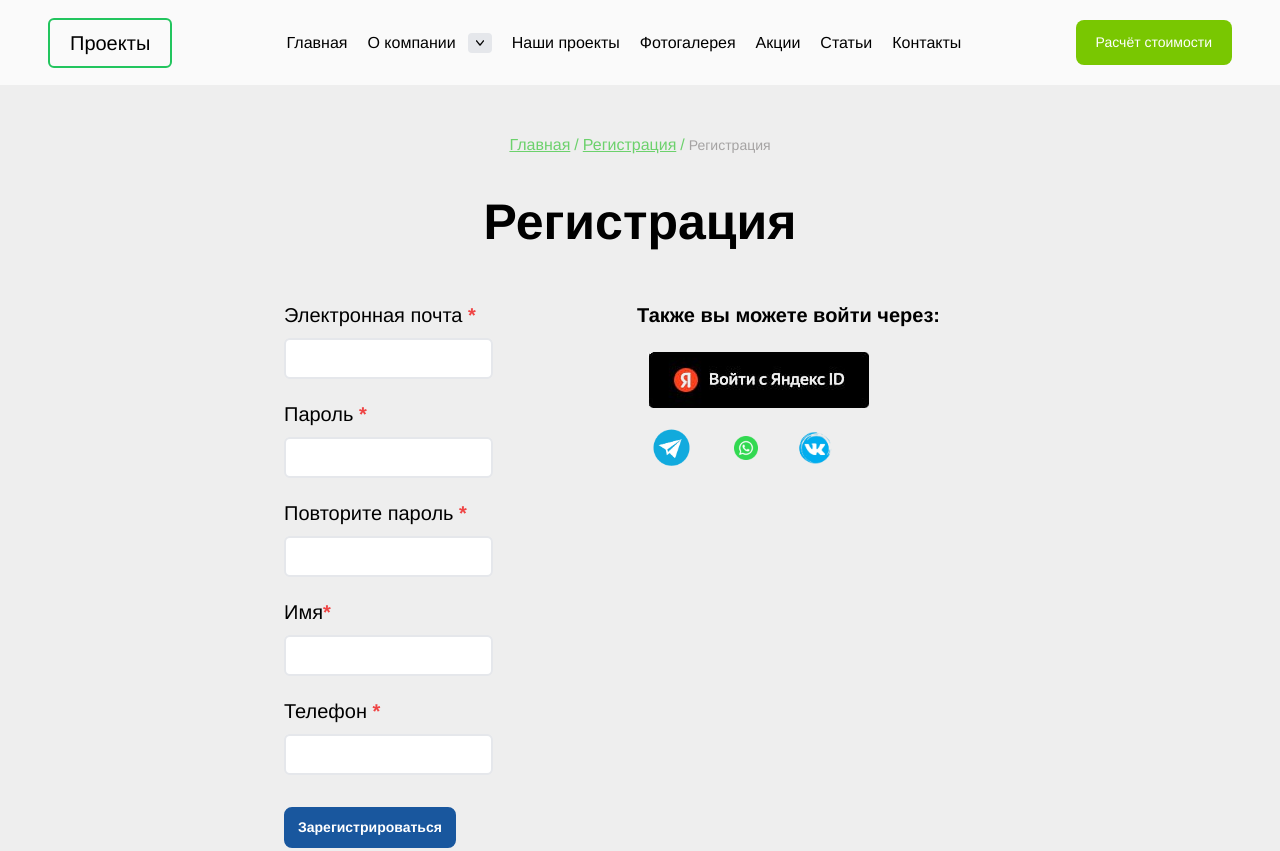
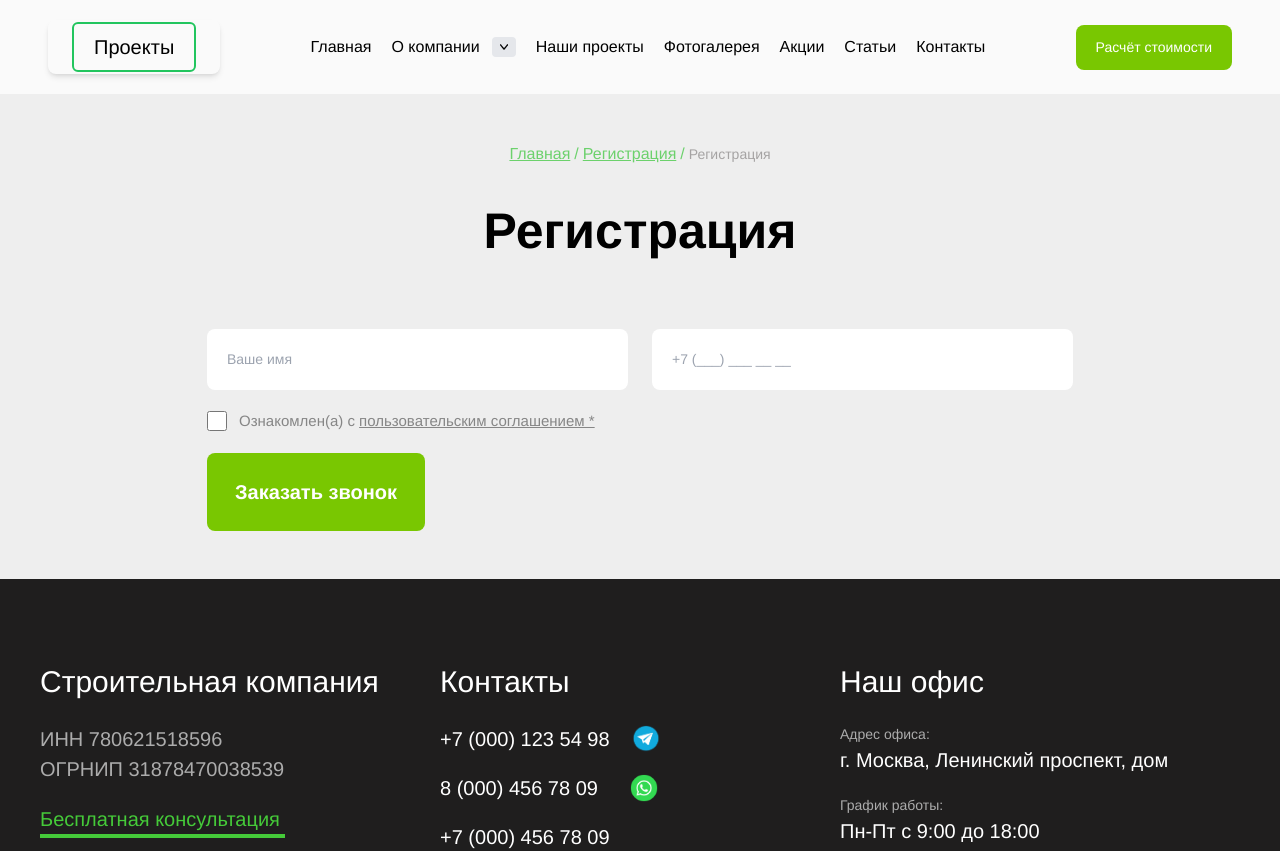
Before and after one commit to QobulovAbduazizbek/Imtixon, a React (Vite) app: page /RoyxatdanOt in a window 1280 px wide. Shown: the top 851 px of the page. Built offline with nearby package versions, Linux system fonts and the light colour scheme.

Commit message:
Add new code for Header RoyhatdanOt SingUp

```diff
--- a/src/components/Header.jsx
+++ b/src/components/Header.jsx
@@ -1,6 +1,8 @@
 import React, { useState, useEffect } from "react";
 import { Link } from "react-router-dom";
 import Arrowd from "../img/Arrowd.png";
+import axios from "axios";
+import AOS from 'aos';
 import {
   Popover,
   PopoverHandler,
@@ -166,11 +168,11 @@ const Header = () => {
                 onMouseLeave={handleClose}
                 className="relative"
               >
-                <Link to="/projects">
+                <Button>
                   <span className="py-3 px-5 border-2 border-green-500 hover:bg-[#79c701] hover:text-white duration-700 text-black rounded-md font-medium text-[16px] md:text-[20px]">
                     Проекты
                   </span>
-                </Link>
+                </Button>
                 {down && (
                   <div
                     onMouseMove={handleOpen}
--- a/src/pages/RoyxatdanOt.jsx
+++ b/src/pages/RoyxatdanOt.jsx
@@ -5,43 +5,127 @@ import Telegram from '../img/Telegram.png';
 import wh from '../img/wh.png';
 import vk from '../img/vk.png';
 import PageWrapper from '../components/PageWrapper';
+import axios from "axios";
 
 const Registration = () => {
-    // Holatlarni yaratish
-    const [email, setEmail] = useState('');
-    const [password, setPassword] = useState('');
-    const [confirmPassword, setConfirmPassword] = useState('');
-    const [name, setName] = useState('');
-    const [phone, setPhone] = useState('');
-    const [errorMessage, setErrorMessage] = useState('');
+    // Telegram bot
+  const [phone, setPhone] = useState("");
+  const [name, setName] = useState("");
+  const [isCheckboxChecked, setIsCheckboxChecked] = useState(false);
+  const [checkboxError, setCheckboxError] = useState(false); // New state for checkbox error
+  const [isModalOpen, setIsModalOpen] = useState(false);
+  const [isInfoModalOpen, setIsInfoModalOpen] = useState(false);
+  const [rotate, setRotate] = useState(false);
+  const [isMobileMenuOpen, setIsMobileMenuOpen] = useState(false);
+
+  const toggleModal = () => {
+    setRotate(true);
+    setIsModalOpen((prev) => !prev);
+    setTimeout(() => setRotate(false), 300);
+  };
+
+  const handleName = (event) => {
+    setName(event.target.value);
+  };
+
+  const handlePhone = (event) => {
+    setPhone(event.target.value);
+  };
+  const handleCheckboxChange = (event) => {
+    setIsCheckboxChecked(event.target.checked);
+    setCheckboxError(false); // Reset error state when checkbox is changed
+  };
+
+  const handleSubmitInput = (event) => {
+    event.preventDefault();
+    const trimmedName = name.trim();
+    const trimmedPhone = phone.trim();
+
+    if (trimmedName === "" || trimmedPhone === "") {
+      alert("Iltimos malumotni to'ldiring");
+    } else if (!isCheckboxChecked) {
+      setCheckboxError(true); // Show error message if checkbox is not checked
+      alert("Iltimos, shaxsiy ma'lumotlaringizni tasdiqlang");
+    } else {
+      const telegram_bot_id = "7151234929:AAHvZF3cYXukCLo4ywa_ec0c-u753vznJck";
+      const chat_id = "-1002083076166";
+
+      const telegramMessage = `Name: ${name}\nPhone Number: ${phone}`;
+
+      axios
+        .post(`https://api.telegram.org/bot${telegram_bot_id}/sendMessage`, {
+          chat_id,
+          text: telegramMessage,
+        })
+        .then((response) => {
+          setName("");
+          setPhone("");
+          setIsCheckboxChecked(false);
+          setCheckboxError(false); //
+          alert("Ma'lumot yuborildi!");
+        })
+        .catch((error) => {
+          console.error("Error sending message:", error);
+        });
+    }
+  };
+
+  const [formData, setFormData] = useState({
+    name: "",
+    message: "",
+    phone: "",
+  });
+  const [errors, setErrors] = useState({
+    name: "",
+    message: "",
+    phone: "",
+  });
+
+  const handleChange = (e) => {
+    setFormData({
+      ...formData,
+      [e.target.name]: e.target.value,
+    });
+  };
+
+  const validateForm = () => {
+    let valid = true;
+    let errors = { name: "", message: "", phone: "" };
+
+    if (!formData.name) {
+      errors.name = "Ваше имя обязательно для заполнения";
+      valid = false;
+    }
+    if (!formData.message) {
+      errors.message = "Объяснение обязательно для заполнения";
+      valid = false;
+    }
+    if (!formData.phone) {
+      errors.phone = "Телефон обязателен для заполнения";
+      valid = false;
+    }
+
+    setErrors(errors);
+    return valid;
+  };
 
   const handleSubmit = (e) => {
     e.preventDefault();
-
-        // Input maydonlarini tekshirish
-        if (!email || !password || !confirmPassword || !name || !phone) {
-            setErrorMessage('Толдиринг'); // Xatolik xabari
-            return;
+    if (validateForm()) {
+      // Form submission logic here
+      console.log("Form submitted:", formData);
+      setModal(false);
     }
-
-        if (password !== confirmPassword) {
-            setErrorMessage('Пароли не совпадают'); // Parollar mos kelmasligi xabari
-            return;
+  };
+  const handleSubmit1 = (e) => {
+    e.preventDefault();
+    if (validateForm()) {
+      // Form submission logic here
+      console.log("Form submitted:", formData);
+      setButtonText("Отправлено");
+      // Reset form or additional actions if needed
+      setFormData({ name: "", phone: "" });
     }
-
-        // Ma'lumotlarni console.log orqali chiqarish
-        console.log('Email:', email);
-        console.log('Password:', password);
-        console.log('Name:', name);
-        console.log('Phone:', phone);
-
-        // Formani tozalash
-        setEmail('');
-        setPassword('');
-        setConfirmPassword('');
-        setName('');
-        setPhone('');
-        setErrorMessage('');
   };
 
     return (
@@ -56,63 +140,68 @@ const Registration = () => {
                 <h3 className='text-[50px] font-bold mb-10'>
                     Регистрация
                 </h3>
-                <form onSubmit={handleSubmit} className='flex flex-col md:flex-row items-center md:items-start'>
-                    <div className='mr-0 md:mr-36 mb-10 md:mb-0'>
-                        <p className='text-[20px] mb-2'>Электронная почта <span className='text-red-500 font-bold'>*</span></p>
+                <form onSubmit={handleSubmitInput}>
+              <ul>
+                <li className="mb-5">
+                  <form action="">
                     <input
-                            className='w-full py-2 px-3 mb-5 rounded-md border-2'
-                            type="email"
-                            value={email}
-                            onChange={(e) => setEmail(e.target.value)}
+                      data-aos="fade-up"
+                      required
+                      type="text"
+                      name="name"
+                      placeholder="Ваше имя"
+                      onChange={handleName}
+                      value={name}
+                      className="py-[20px] pr-[220px] mb-5 lg:mb-0 pl-5 rounded-lg text-black font-medium mr-6"
                     />
-                        <p className='text-[20px] mb-2'>Пароль  <span className='text-red-500 font-bold'>*</span></p>
                     <input
-                            className='w-full py-2 px-3 mb-5 rounded-md border-2'
-                            type="password"
-                            value={password}
-                            onChange={(e) => setPassword(e.target.value)}
+                      onChange={handlePhone}
+                      data-aos="fade-up"
+                      type="text"
+                      name="phone"
+                      placeholder="+7 (___) ___ __ __"
+                      value={phone}
+                      className="py-[20px] pr-[220px] mt-5 pl-5 rounded-lg text-black font-medium"
                     />
-                        <p className='text-[20px] mb-2'>Повторите пароль <span className='text-red-500 font-bold'>*</span></p>
+                  </form>
+                </li>
+                <li>
+                  <div className="flex items-center mb-5">
                     <input
-                            className='w-full py-2 px-3 mb-5 rounded-md border-2'
-                            type="password"
-                            value={confirmPassword}
-                            onChange={(e) => setConfirmPassword(e.target.value)}
+                      id="privacy"
+                      checked={isCheckboxChecked}
+                      onChange={handleCheckboxChange}
+                      data-aos="fade-up"
+                      type="checkbox"
+                      className="mr-3 h-5 w-5 rounded-lg border-none"
                     />
-                        <p className='text-[20px] mb-2'>Имя<span className='text-red-500 font-bold'>*</span></p>
-                        <input
-                            className='w-full py-2 px-3 mb-5 rounded-md border-2'
-                            type="text"
-                            value={name}
-                            onChange={(e) => setName(e.target.value)}
-                        />
-                        <p className='text-[20px] mb-2'>Телефон <span className='text-red-500 font-bold'>*</span></p>
-                        <input
-                            className='w-full py-2 px-3 mb-8 rounded-md border-2'
-                            type="tel"
-                            value={phone}
-                            onChange={(e) => setPhone(e.target.value)}
-                        />
-                        <div>
+                    <p
+                      data-aos="fade-up"
+                      className="text-[15px] font-medium text-[#868686]"
+                    >
+                      <Link data-aos="fade-up" to={"/FoydalanishSharti"}>
+                        Ознакомлен(а) с{" "}
+                      </Link>{" "}
+                      <u>пользовательским соглашением *</u>
+                    </p>
+                    {checkboxError && (
+                      <p className="text-red-500 text-sm">
+                        Пожалуйста, подтвердите согласие
+                      </p>
+                    )}
+                  </div>
+                </li>
+                <li>
                   <button
+                    data-aos="fade-up"
                     type="submit"
-                                className='bg-[#19579e] w-full md:w-auto px-3 py-2 rounded-lg border-2 border-[#19579e] text-white font-bold'
+                    className="bg-[#79c701] py-6 rounded-lg px-7 text-white text-[20px] font-semibold"
                   >
-                                Зарегистрироваться
+                    Заказать звонок
                   </button>
-                        </div>
-                    </div>
-                    <div className='pr-0 md:pr-14 text-center md:text-start'>
-                        <p className='text-[20px] font-bold mb-3'>Также вы можете войти через:</p>
-                        <img src={Button} alt="" className='mb-3' />
-                        <div className='flex items-center justify-center md:justify-start'>
-                            <img className='w-[90px] h-10 md:w-auto mr-2 md:mr-5' src={Telegram} alt="" />
-                            <img className='w-[90px] h-10 md:w-auto mr-2 md:mr-5' src={wh} alt="" />
-                            <img className='w-[90px] h-10 md:w-auto' src={vk} alt="" />
-                        </div>
-                    </div>
+                </li>
+              </ul>
             </form>
-                {errorMessage && <p className="mt-4 text-red-600">{errorMessage}</p>}
             </div>
         </div>
         </PageWrapper>
--- a/src/pages/SingUp.jsx
+++ b/src/pages/SingUp.jsx
@@ -1,42 +1,109 @@
-import React, { useState } from 'react';
+import React, { useEffect, useState } from 'react';
 import { Link } from "react-router-dom";
 import Button from '../img/Button.png';
 import Telegram from '../img/Telegram.png';
 import wh from '../img/wh.png';
+import axios from "axios";
 import vk from '../img/vk.png';
 import PageWrapper from '../components/PageWrapper';
+import AOS from 'aos';
 
 const SignUp = () => {
-    // Holatlarni yaratish
-    const [email, setEmail] = useState('');
-    const [password, setPassword] = useState('');
-    const [errorMessage, setErrorMessage] = useState('');
-    const [isSubmitted, setIsSubmitted] = useState(false);
+    // Telegram bot
+  const [phone, setPhone] = useState("");
+  const [name, setName] = useState("");
+  const [isCheckboxChecked, setIsCheckboxChecked] = useState(false);
+  const [checkboxError, setCheckboxError] = useState(false); // New state for checkbox error
+  const [isModalOpen, setIsModalOpen] = useState(false);
+  const [isInfoModalOpen, setIsInfoModalOpen] = useState(false);
+  const [rotate, setRotate] = useState(false);
+  const [isMobileMenuOpen, setIsMobileMenuOpen] = useState(false);
 
-    const handleSubmit = (e) => {
-        e.preventDefault();
+  const toggleModal = () => {
+    setRotate(true);
+    setIsModalOpen(prev => !prev);
+    setTimeout(() => setRotate(false), 300);
+  };
 
-        // Input maydonlarini tekshirish
-        if (!email || !password) {
-            setErrorMessage('Толдиринг'); // Xatolik xabari
-            return;
+  const handleName = (event) => {
+    setName(event.target.value);
+  };
+
+  const handlePhone = (event) => {
+    setPhone(event.target.value);
+  };
+  const handleCheckboxChange = (event) => {
+    setIsCheckboxChecked(event.target.checked);
+    setCheckboxError(false); // Reset error state when checkbox is changed
+  };
+
+  const handleSubmitInput = (event) => {
+    event.preventDefault();
+    const trimmedName = name.trim();
+    const trimmedPhone = phone.trim();
+
+    if (trimmedName === "" || trimmedPhone === "") {
+      alert("Iltimos malumotni to'ldiring");
+    } else if (!isCheckboxChecked) {
+      setCheckboxError(true); // Show error message if checkbox is not checked
+      alert("Iltimos, shaxsiy ma'lumotlaringizni tasdiqlang");
+    } else {
+      const telegram_bot_id = "7233272711:AAH91LcYfkmAKISHvEZrCQwnisVlVIf7MBE";
+      const chat_id = "-1002167792051";
+
+      const telegramMessage = `Name: ${name}\nPhone Number: ${phone}`;
+
+      axios
+        .post(`https://api.telegram.org/bot${telegram_bot_id}/sendMessage`, {
+          chat_id,
+          text: telegramMessage,
+        })
+        .then((response) => {
+          setName("");
+          setPhone("");
+          setIsCheckboxChecked(false);
+          setCheckboxError(false); //
+          alert("Ma'lumot yuborildi!");
+        })
+        .catch((error) => {
+          console.error("Error sending message:", error);
+        });
     }
+  };
 
-        // Ma'lumotlarni console.log orqali chiqarish
-        console.log('Email:', email);
-        console.log('Password:', password);
 
-        // Formani tozalash
-        setEmail('');
-        setPassword('');
-        setIsSubmitted(true);
-        setErrorMessage('');
+  const toggleInfoModal = () => {
+    setIsInfoModalOpen(prev => !prev);
+  };
 
-        // 3 soniya davomida xabarni ko'rsatish
-        setTimeout(() => {
-            setIsSubmitted(false);
-        }, 3000);
+  const toggleMobileMenu = () => {
+    setIsMobileMenuOpen(prev => !prev);
   };
+
+  useEffect(() => {
+    const handleKeyDown = (event) => {
+      if (event.key === 'Escape') {
+        setIsModalOpen(false);
+        setIsInfoModalOpen(false);
+        setIsMobileMenuOpen(false);
+      }
+    };
+
+    window.addEventListener('keydown', handleKeyDown);
+    return () => window.removeEventListener('keydown', handleKeyDown);
+  }, []);
+
+  const handleOverlayClick = (e) => {
+    if (e.target === e.currentTarget) {
+      setIsModalOpen(false);
+      setIsInfoModalOpen(false);
+      setIsMobileMenuOpen(false);
+    }
+  };
+
+  useEffect(() => {
+    AOS.init();
+  }, []);
 
     return (
         <PageWrapper>
@@ -56,42 +123,75 @@ const SignUp = () => {
                     <div className='border-2 py-4 md:py-5 px-3 md:px-5'>
                         <p className='text-[16px] md:text-[18px] font-bold mb-1'>Электронная почта:</p>
                         <div className='flex flex-col md:flex-row items-start md:justify-between'>
-                            <div className="mb-4 md:mb-0 md:mr-4">
+                        <form onSubmit={handleSubmitInput}>
+                  <ul>
+                    <li className="mb-5">
+                      <form action="">
                         <input
-                                    className='w-full md:w-[500px] py-2 px-2 text-black rounded-md shadow-lg mb-4'
-                                    type="email"
-                                    placeholder='sample@domain.ru'
-                                    value={email}
-                                    onChange={(e) => setEmail(e.target.value)}
+                          data-aos="fade-up"
+                          required
+                          type="text"
+                          name="name"
+                          placeholder="Ваше имя"
+                          onChange={handleName}
+                          value={name}
+                          className="py-[20px] pr-[270px] lg:mb-0 pl-5 rounded-lg text-black font-medium mr-6"
                         />
-                                <div>
-                                    <div className="flex flex-col md:flex-row md:items-center">
-                                        <p className='text-[16px] md:text-[18px] font-bold'>Пароль:</p>
-                                        <Link className='text-[16px] md:text-[18px] text-[#79c701] md:ml-2 mb-2'>Забыли пароль?</Link>
+                        <input
+                          onChange={handlePhone}
+                          data-aos="fade-up"
+                          type="text"
+                          name="phone"
+                          placeholder="+7 (___) ___ __ __"
+                          value={phone}
+                          className="py-[20px] pr-[270px] mt-5 pl-5 rounded-lg text-black font-medium"
+                        />
+                      </form>
+                    </li>
+                    <li>
+                      <div className="flex items-center mb-5">
+                        <input
+                          id="privacy"
+                          checked={isCheckboxChecked}
+                          onChange={handleCheckboxChange}
+                          data-aos="fade-up"
+                          type="checkbox"
+                          className="mr-3 h-5 w-5 rounded-lg border-none"
+                        />
+                        <p
+                          data-aos="fade-up"
+                          className="text-[15px] font-medium text-[#868686]"
+                        >
+                          <Link data-aos="fade-up" to={"/FoydalanishSharti"}>
+                            Ознакомлен(а) с{" "}
+                          </Link>{" "}
+                          <u>пользовательским соглашением *</u>
+                        </p>
+                        {checkboxError && (
+                          <p className="text-red-500 text-sm">
+                            Пожалуйста, подтвердите согласие
+                          </p>
+                        )}
                       </div>
-                                    <input
-                                        className='w-full md:w-[500px] py-2 px-2 text-black rounded-md shadow-lg mb-4'
-                                        type="password"
-                                        placeholder='*********'
-                                        value={password}
-                                        onChange={(e) => setPassword(e.target.value)}
-                                    />
-                                    <div className='flex items-center'>
+                    </li>
+                    <li>
                       <button
-                                            onClick={handleSubmit}
-                                            className='bg-[#1d63a5] mr-2 md:mr-5 w-full md:w-[300px] text-center py-2 rounded-lg text-white font-bold mb-2 md:mb-0'
+                        data-aos="fade-up"
+                        type="submit"
+                        className="bg-blue-500 py-3 rounded-lg px-8 mr-5 text-white text-[20px] font-semibold"
                       >
-                                            Вход
+                        Заказать звонок
                       </button>
                       <Link
                       to={'/RoyxatdanOt'}
-                                            className='bg-white w-full md:w-[180px] text-center py-2 rounded-lg border-2 border-[#19579e] text-[#19579e] font-bold hover:bg-[#19579e] hover:text-white duration-500'
+                        data-aos="fade-up"
+                        className=" py-3 rounded-lg px-7 text-black bg-white text-xl font-semibold"
                       >
-                                            Зарегистрироваться
+                        Заказать звонок
                       </Link>
-                                    </div>
-                                </div>
-                            </div>
+                    </li>
+                  </ul>
+                </form>
                             <div className='text-start'>
                                 <p className='text-[16px] md:text-[20px] font-bold mb-3 md:mb-0'>Вы также можете войти через:</p>
                                 <img className="w-full md:w-auto" src={Button} alt="" />
@@ -107,8 +207,6 @@ const SignUp = () => {
                             </div>
                         </div>
                     </div>
-                    {errorMessage && <p className="mt-4 text-red-600">{errorMessage}</p>}
-                    {isSubmitted && <p className="mt-4 text-green-600">Форма успешно отправлена!</p>}
                 </div>
             </div>
         </div>
```
Lines whose indentation alone changed are shown as unchanged.
